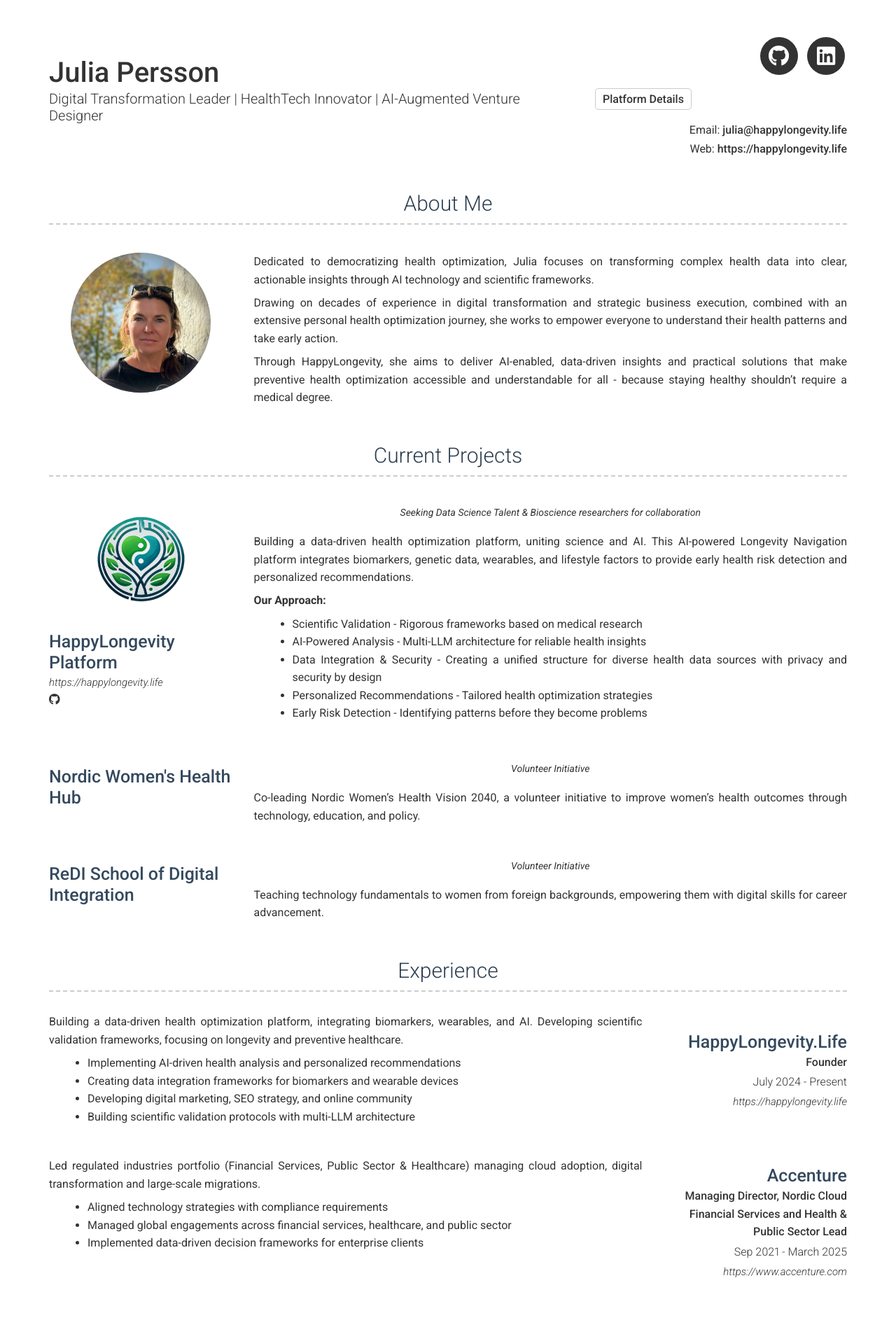
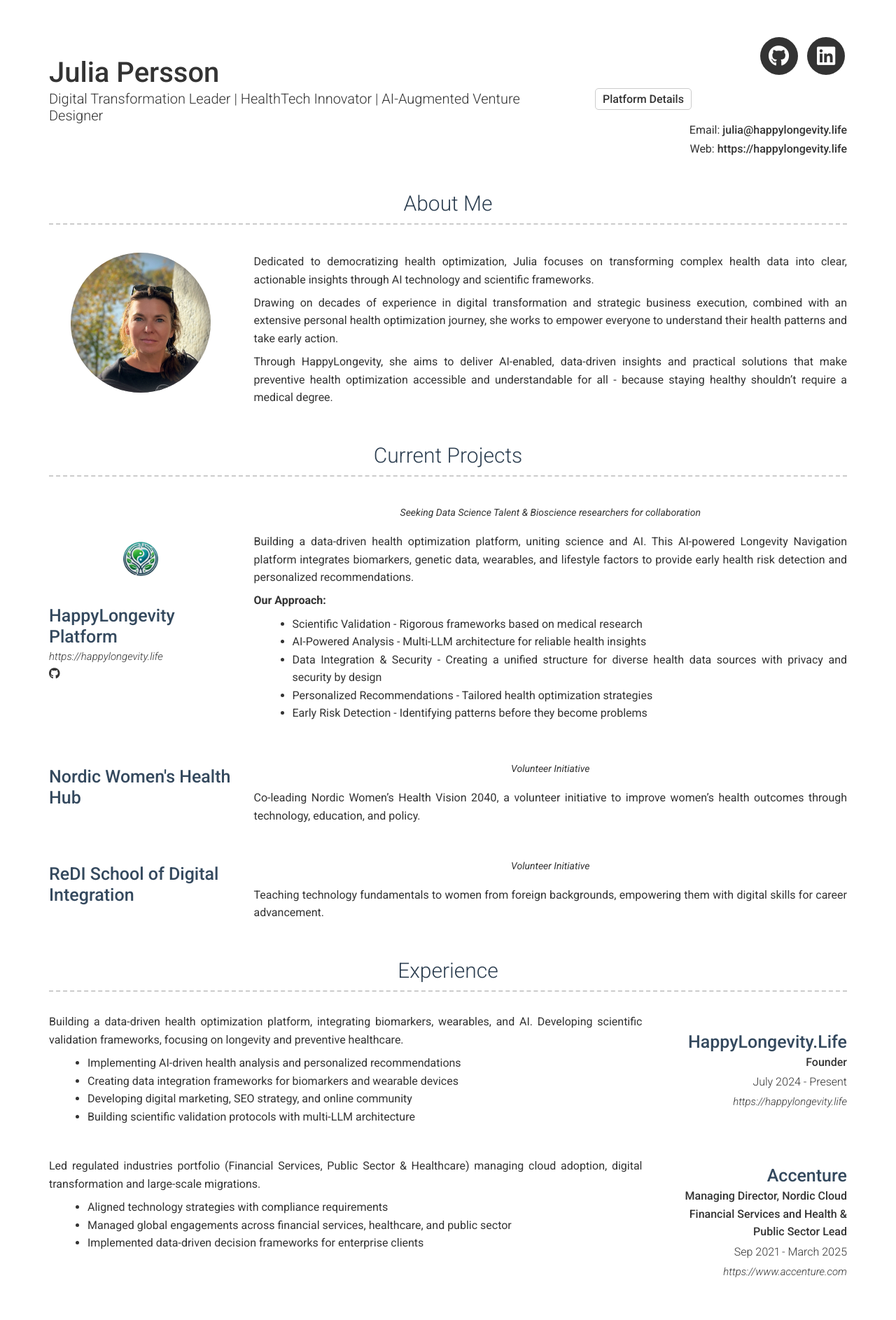
Before and after one commit to JuliaHappyLongevity/JuliaHappyLongevity.github.io, a Jekyll site: the page built from index.md, in a window 1280 px wide. Shown: the top 1886 px of the page at 70% size. Built offline with Jekyll 4.4.1, drawn with Linux system fonts in a browser that asks for light colours; nearby versions of some CDN libraries.

Commit message:
Reduce logo size to 50px
- Further decreased logo size from 125px to 50px for better visual balance
- Logo now appears as a small icon rather than a dominant visual element

🤖 Generated with [Claude Code](https://claude.ai/code)

Co-Authored-By: Claude <noreply@anthropic.com>

```diff
--- a/_includes/section-list.html
+++ b/_includes/section-list.html
@@ -3,7 +3,7 @@
     <div class="col-xs-12 col-sm-4 col-md-3 col-print-12 details">
       {% if item.logo %}
         <div style="text-align: center; margin-bottom: 15px;">
-          <img src="{{ item.logo }}" alt="{{ item.title }} Logo" style="max-width: 125px;">
+          <img src="{{ item.logo }}" alt="{{ item.title }} Logo" style="max-width: 50px;">
         </div>
       {% endif %}
       <h4 id="{{ item.title | slugify }}">{{ item.title }}</h4>
```
